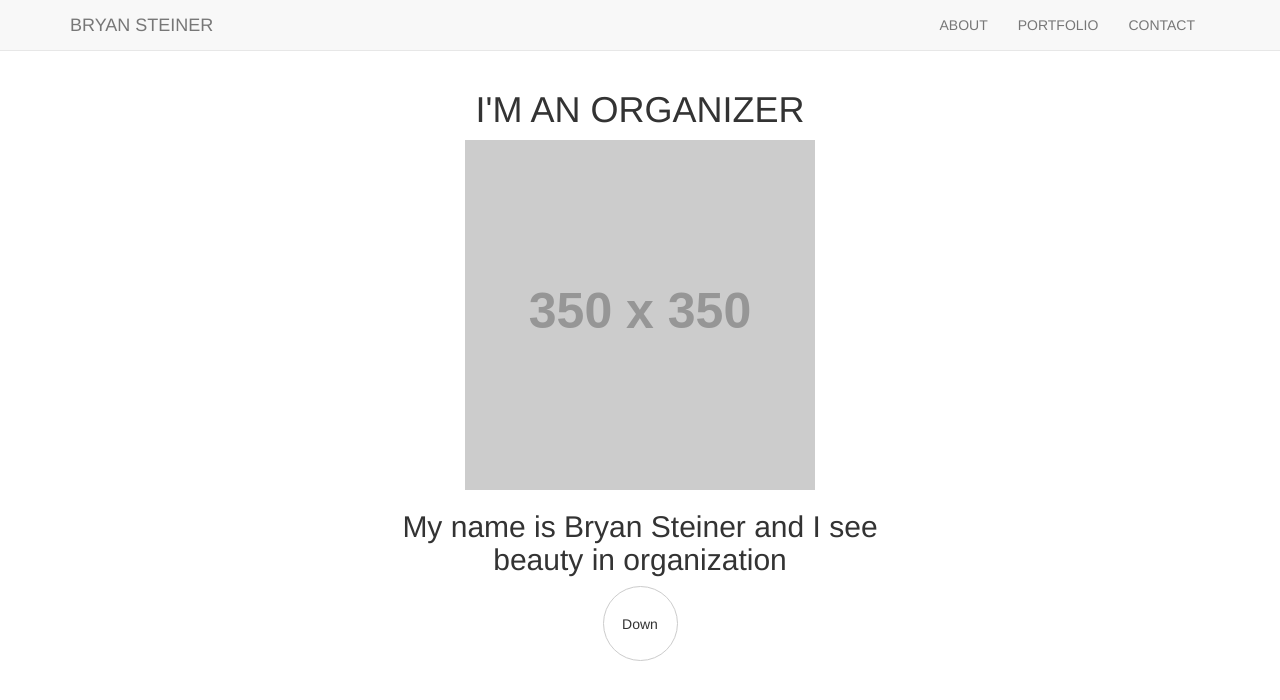
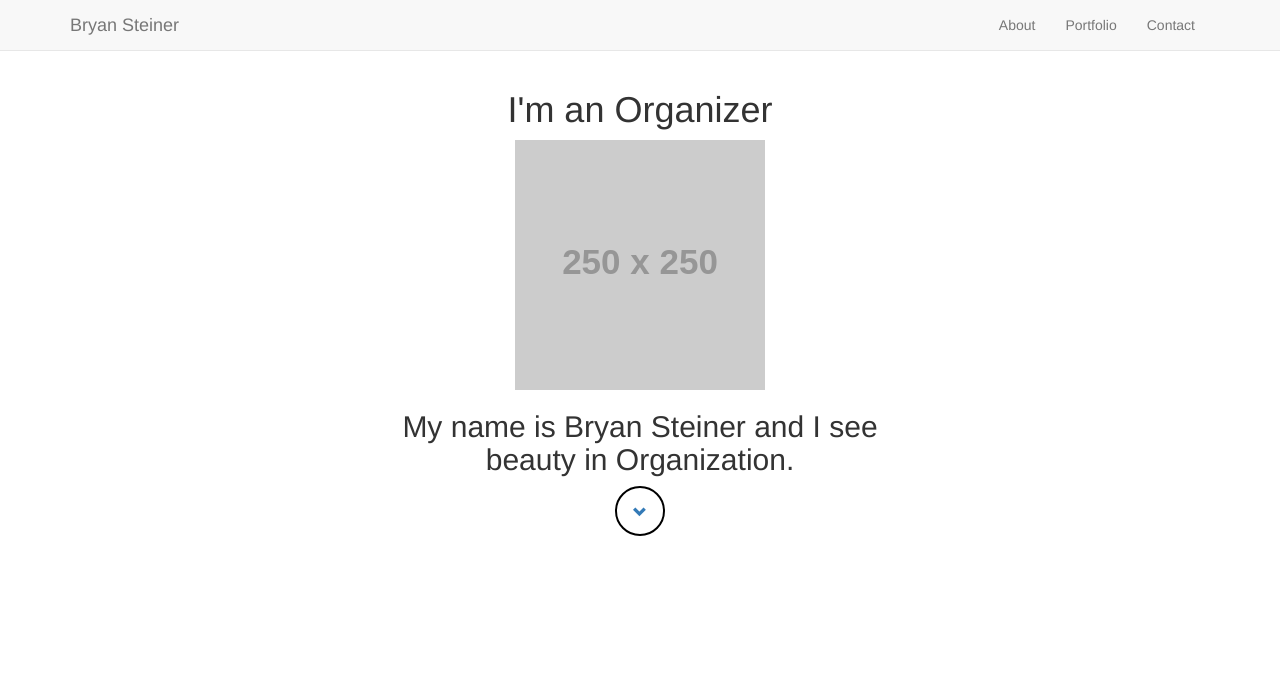
Before and after one commit to bryansteiner/Portfolio, a PHP site: page / in a window 1280 px wide. Shown: the top 700 px of the page. Run offline with PHP 8.4, Linux system fonts and the light colour scheme; grey boxes labelled with a size stand in for pictures from a placeholder-image service; some libraries are stand-ins or nearby versions.

Commit message:
Progress

```diff
--- a/css/custom.css
+++ b/css/custom.css
@@ -10,9 +10,11 @@ body {
 }
 
 .btn-circle {
-  width: 75px;
-  height: 75px;
-  line-height: 75px;
+  width: 50px;
+  height: 50px;
+  line-height: 50px;
   padding: 0;
   border-radius: 50%;
+  border-width: 2px;
+  border-color: black;
 }
--- a/index.html
+++ b/index.html
@@ -12,6 +12,7 @@
 	</head>
 
 	<body>
+		<!-- Navbar -->
 		<nav class="navbar navbar-default navbar-fixed-top" role="navigation">
 			<div class="container">
 				<div class="navbar-header">
@@ -21,42 +22,58 @@
 						<span class="icon-bar"></span>
 						<span class="icon-bar"></span>
 					</button>
-						<a class="navbar-brand" href="#">BRYAN STEINER</a>
+					<a class="navbar-brand" href="#">Bryan Steiner</a>
 				</div>
 				<div class="collapse navbar-collapse navbar-right">
 					<ul class="nav navbar-nav">
-							<li><a href="#">ABOUT</a></li>
-							<li><a href="#">PORTFOLIO</a></li>
-							<li><a href="#">CONTACT</a></li>
+						<li><a href="#">About</a></li>
+						<li><a href="#">Portfolio</a></li>
+						<li><a href="#">Contact</a></li>
 					</ul>
 				</div>
 			</div>
 		</nav>
+		<!-- End Navbar -->
 
+		<!-- Home Page -->
 		<div class="container">
 			<div class="row">
 				<div class="col-xs-offset-1 col-xs-10 col-sm-offset-3 col-sm-6 col-md-offset-3 col-md-6">
-					<h1>I'M AN ORGANIZER</h1>
+					<h1>I'm an Organizer</h1>
 				</div>
 			</div>
 			<div class="row">
 				<div class="col-xs-offset-1 col-xs-10 col-sm-offset-3 col-sm-6 col-md-offset-3 col-md-6">
-					<img class="img-responsive center" src="http://placehold.it/350x350">
+					<img class="img-responsive center" src="http://placehold.it/250x250">
 				</div>
 			</div>
 			<div class="row">
 				<div class="col-xs-offset-1 col-xs-10 col-sm-offset-3 col-sm-6 col-md-offset-3 col-md-6">
-					<h2>My name is Bryan Steiner and I see beauty in organization</h2>
+					<h2>My name is Bryan Steiner and I see beauty in Organization.</h2>
 				</div>
 			</div>
 			<div class="row">
 				<div class="col-xs-offset-1 col-xs-10 col-sm-offset-3 col-sm-6 col-md-offset-3 col-md-6">
-					<a class="btn btn-default btn-circle" href="#" role="button">Down</a>
+					<a class="btn btn-circle" href="#" role="button"><span class="glyphicon glyphicon-chevron-down" aria-hidden="true"></span></a>
 				</div>
 			</div>
+		</div>
+		<!-- End Home Page -->
 
+		<!-- About Page -->
+		<div class="container">
 		</div>
+		<!-- End About Page -->
 
+		<!-- Portfolio Page -->
+		<div class="container">
+		</div>
+		<!-- End Portfolio Page -->
+
+		<!-- Contact Page -->
+		<div class="container">
+		</div>
+		<!-- End Contact Page -->
 
 
 
```
Lines whose indentation alone changed are shown as unchanged.
